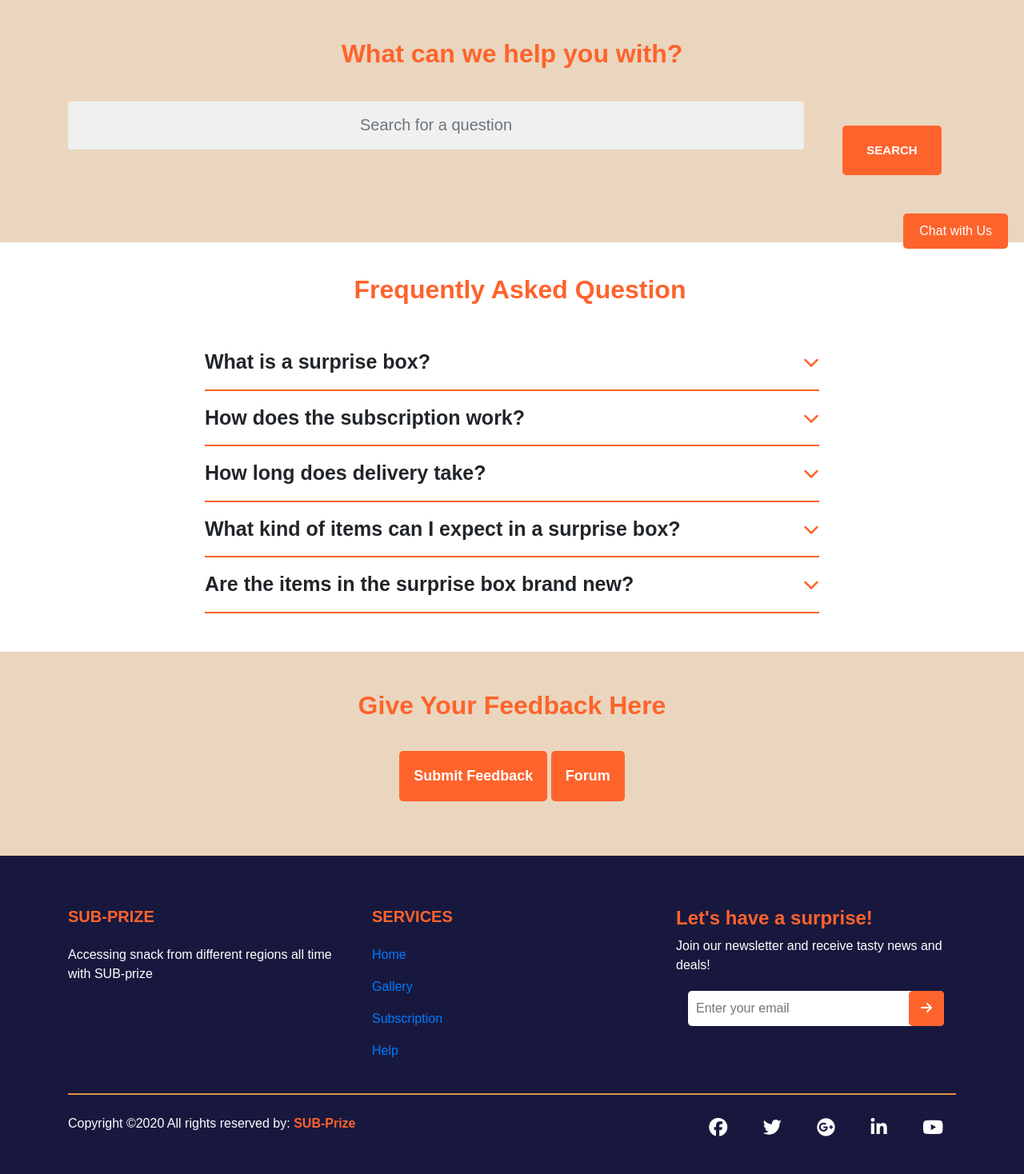
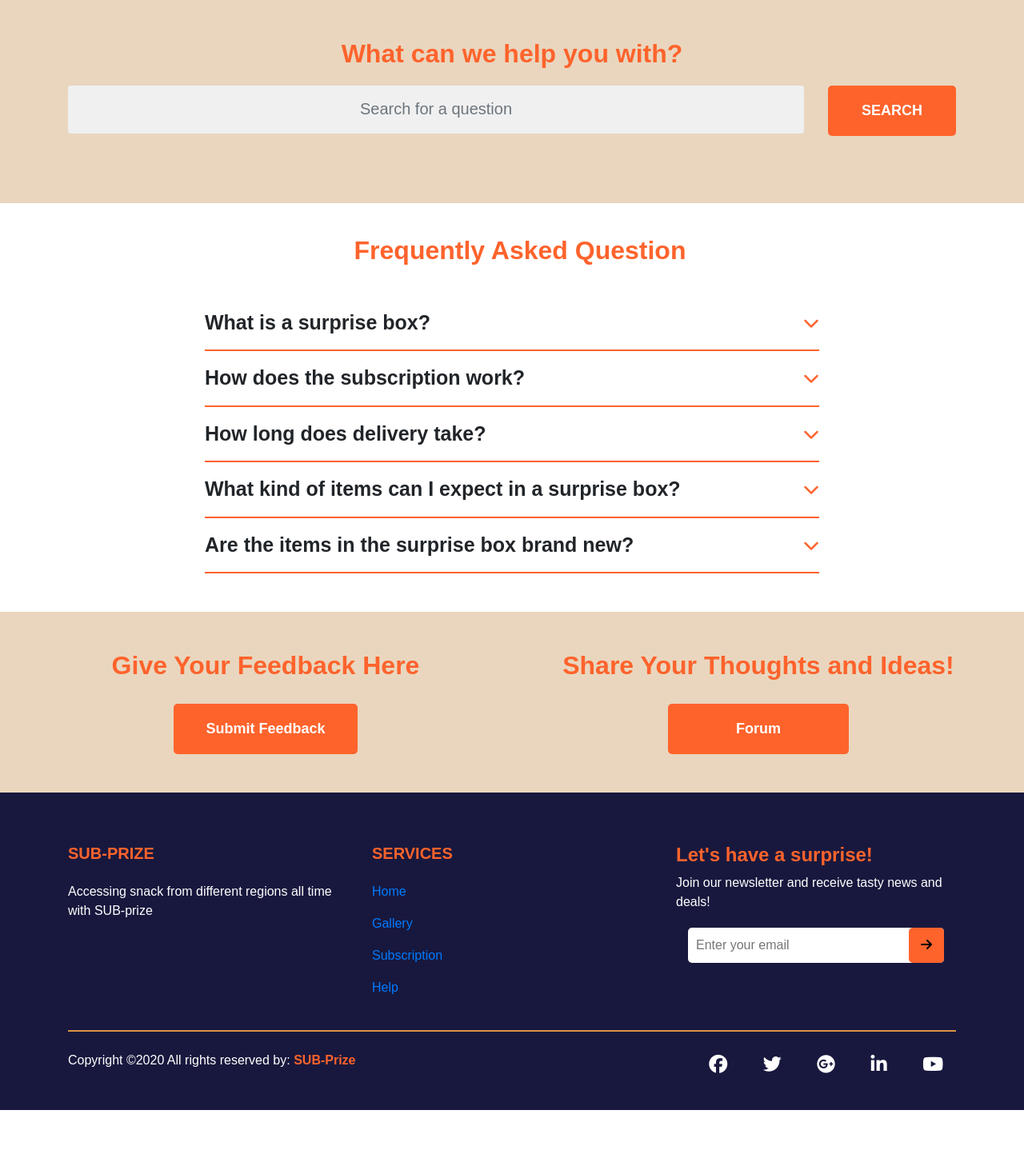
Before and after one commit to junhubdotcom/webpro2024, a PHP site: page /help.html in a window 1280 px wide. Shown: the part 469-1937 px from the top of the page at 80% size. After the commit the page ends 1857 px from the top, so only its background shows below. Run offline with PHP 8.4, Linux system fonts and the light colour scheme; some libraries are stand-ins or nearby versions.

Commit message:
task 3 commit

```diff
--- a/css/help.css
+++ b/css/help.css
@@ -125,13 +125,12 @@ body {
     border-radius: 5px;
     font-size: 18px;
     font-weight: 600;
-    margin-top: 30px;
     margin-bottom: 20px;
 
 }
 
 .search-bar{
-    margin-top: 40px;
+    margin-top: 20px;
     text-align: center;
 }
 
@@ -145,7 +144,7 @@ body {
     text-align: center;
 }
 
-.search-bar button {
+.search-bar .btn-search {
     flex: 1;
     border: none;
     padding: 20px 30px;
@@ -153,8 +152,13 @@ body {
     font-size: 15px;
     color: #ffffff;
     font-weight: 600;
-    background:#fe632c;
+    background: #fe632c;
     border-radius: 5px;
+}
+
+.search-bar .btn-search:hover {
+    background-color: #18183e; /* New hover background color */
+    color: white; /* Hover text color */
 }
 
 .wrapper{
@@ -326,79 +330,57 @@ oran {
     pointer-events: none;
   }
 
-  #chatButton {
-    position: fixed;
-    bottom: 20px;
-    right: 20px;
+
+.forum {
+    background-color: #ead6be;
+    border-radius: 0; /* Remove border radius if you want it to go edge-to-edge */
+    margin-bottom: 0; /* Remove any bottom margin if you want seamless background */
+}
+
+.forum h2 {
+    font-weight: 800;
+    color: #fe632c;
+}
+
+.forum button {
+    padding: 18px 40px;
     background-color: #fe632c;
     color: white;
-    padding: 10px 20px;
+    border: none;
     border-radius: 5px;
+    font-size: 18px;
+    font-weight: 600;
+    margin-top: 20px; /* Adjust margin to fit your design */
     cursor: pointer;
 }
 
-.chat-panel {
-    position: fixed;
-    bottom: 0;
-    right: 0;
-    width: 300px;
-    height: 400px;
-    background-color: white;
-    border: 1px solid #ddd;
-    box-shadow: 0 0 10px rgba(0, 0, 0, 0.1);
-    display: none;
-    flex-direction: column;
-    justify-content: space-between;
+.forum button:hover {
+    background-color: #18183e; /* Darker shade for hover effect */
 }
 
-.chat-header {
+.forum1 {
+    background-color: #ead6be;
+    border-radius: 0; /* Remove border radius if you want it to go edge-to-edge */
+    margin-bottom: 0; /* Remove any bottom margin if you want seamless background */
+}
+
+.forum1 h2 {
+    font-weight: 800;
+    color: #fe632c;
+}
+
+.forum1 button {
+    padding: 18px 85px;
     background-color: #fe632c;
     color: white;
-    padding: 10px;
-    display: flex;
-    justify-content: space-between;
-    align-items: center;
-}
-
-.chat-messages {
-    padding: 10px;
-    flex: 1;
-    overflow-y: auto;
-}
-
-.message {
-    border-bottom: 1px solid #ddd;
-    padding: 10px 0;
-}
-
-.new-message {
-    display: flex;
-    flex-direction: column;
-    padding: 10px;
-    border-top: 1px solid #ddd;
-}
-
-#username, #message {
-    margin-bottom: 10px;
-    padding: 10px;
-    border: 1px solid #ddd;
+    border: none;
     border-radius: 5px;
-}
-
-button {
-    padding: 10px;
-    border: none;
-    background: #0d273c;
-    color: white;
-    border-radius: 5px;
+    font-size: 18px;
+    font-weight: 600;
+    margin-top: 20px; /* Adjust margin to fit your design */
     cursor: pointer;
 }
 
-button:hover {
-    background: #0d273c;
+.forum1 button:hover {
+    background-color: #18183e; /* Darker shade for hover effect */
 }
-
-.close {
-    cursor: pointer;
-    font-size: 20px;
-}
--- a/help.html
+++ b/help.html
@@ -63,17 +63,17 @@
     <div class="container-fluid p-5 bar">
         <h2>What can we help you with?</h2>
         <div class="container search-bar">
-            <div class="row d-flex justify-content-between">
-                <div class="col-sm-10 mb-3">
+            <div class="row">
+                <div class="col-md-10 mb-3">
                     <input type="text" class="form-control" placeholder="Search for a question">
                 </div>
-                <div class="col-sm-2 mb-3">
-                    <button type="button">SEARCH</button>
+                <div class="col-md-2 mb-3 d-flex align-items-center">
+                    <button type="button" class="btn btn-primary w-100">SEARCH</button>
                 </div>
-
             </div>
         </div>
     </div>
+
 
     <!--FAQ Accordion-->
     <div class="wrapper mb-5">
@@ -144,12 +144,24 @@
         </div>
     </div>
 
-    <div class="container-fluid p-5 bar text-center">
-        <h2>Give Your Feedback Here</h2>
-        <button id="feedback">Submit Feedback</button>
+    <div class="container-fluid p-4" style="background-color:#ead6be;">
+        <div class="row no-gutters">
+            <div class="col-md-6 text-center">
+                <div class="p-4 forum">
+                    <h2>Give Your Feedback Here</h2>
+                    <button id="feedback">Submit Feedback</button>
+                </div>
+            </div>
+            <div class="col-md-6 text-center">
+                <div class="p-4 forum1">
+                    <h2>Share Your Thoughts and Ideas!</h2>
+                    <button id="forum">Forum</button>
+                </div>
+            </div>
+        </div>
+    </div>
 
-        <button id="forum">Forum</button>
-    </div>
+
 
     <script>
         const faqs = document.querySelectorAll(".faq");
@@ -170,22 +182,6 @@
            window.location.href='message-board/messageBoard.php';
         }
     </script>
-
-    <div id="chatButton" onclick="toggleChat()">Chat with Us</div>
-    <div id="chatPanel" class="chat-panel">
-        <div class="chat-header">
-            <h2>Message Board</h2>
-            <span class="close" onclick="toggleChat()">&times;</span>
-        </div>
-        <div id="messages" class="chat-messages">
-            <!-- Messages will be dynamically inserted here -->
-        </div>
-        <div class="new-message">
-            <input type="text" id="username" placeholder="Your name" required>
-            <textarea id="message" placeholder="Type your message here..." required></textarea>
-            <button onclick="postMessage()">Post Message</button>
-        </div>
-    </div>
 
     <script src="login&register/script.js"></script>
 
```
Also changed, not shown: message-board/messageBoard.css (added, +13 -0 lines), message-board/messageBoard.php (+7 -1 lines), 1 other file.
